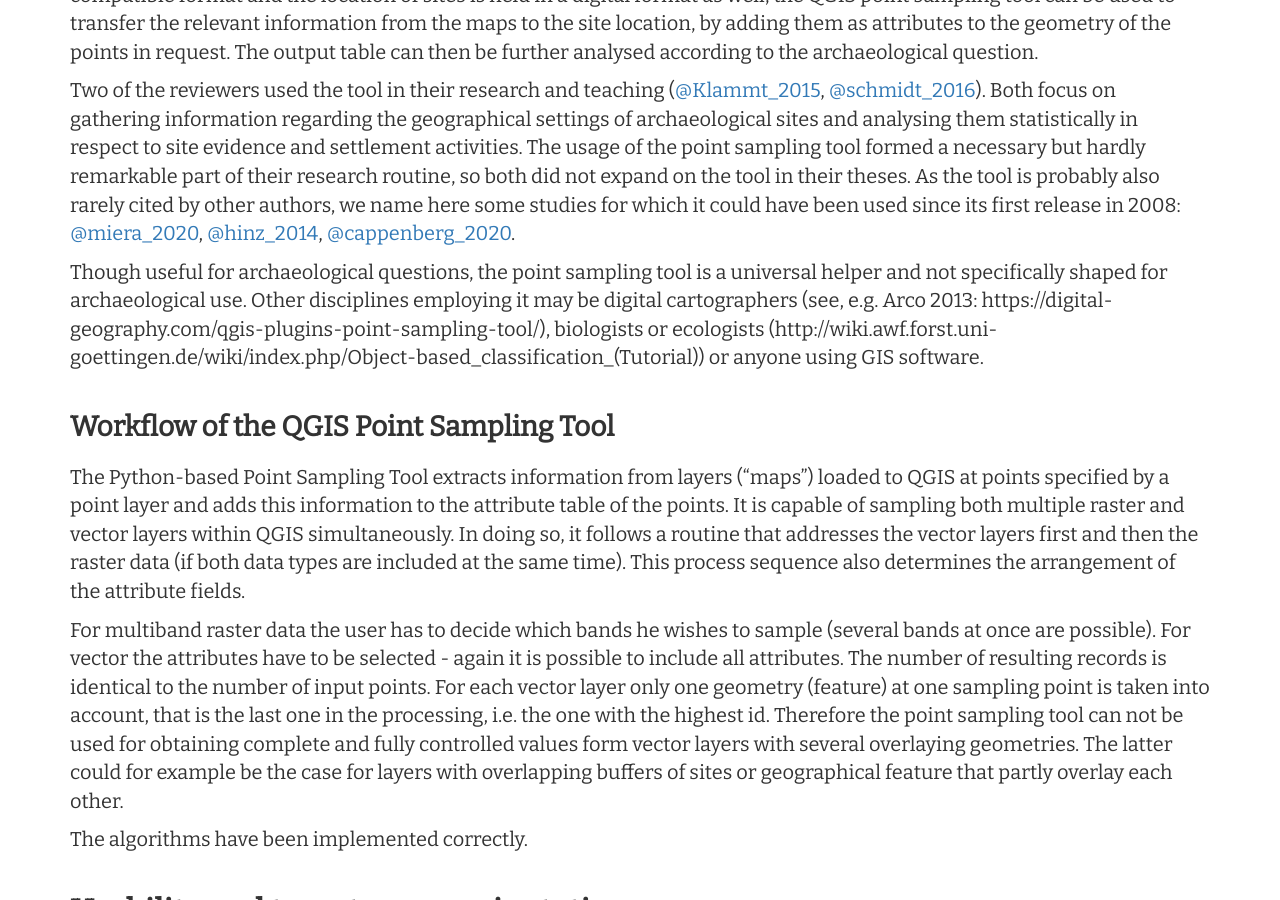
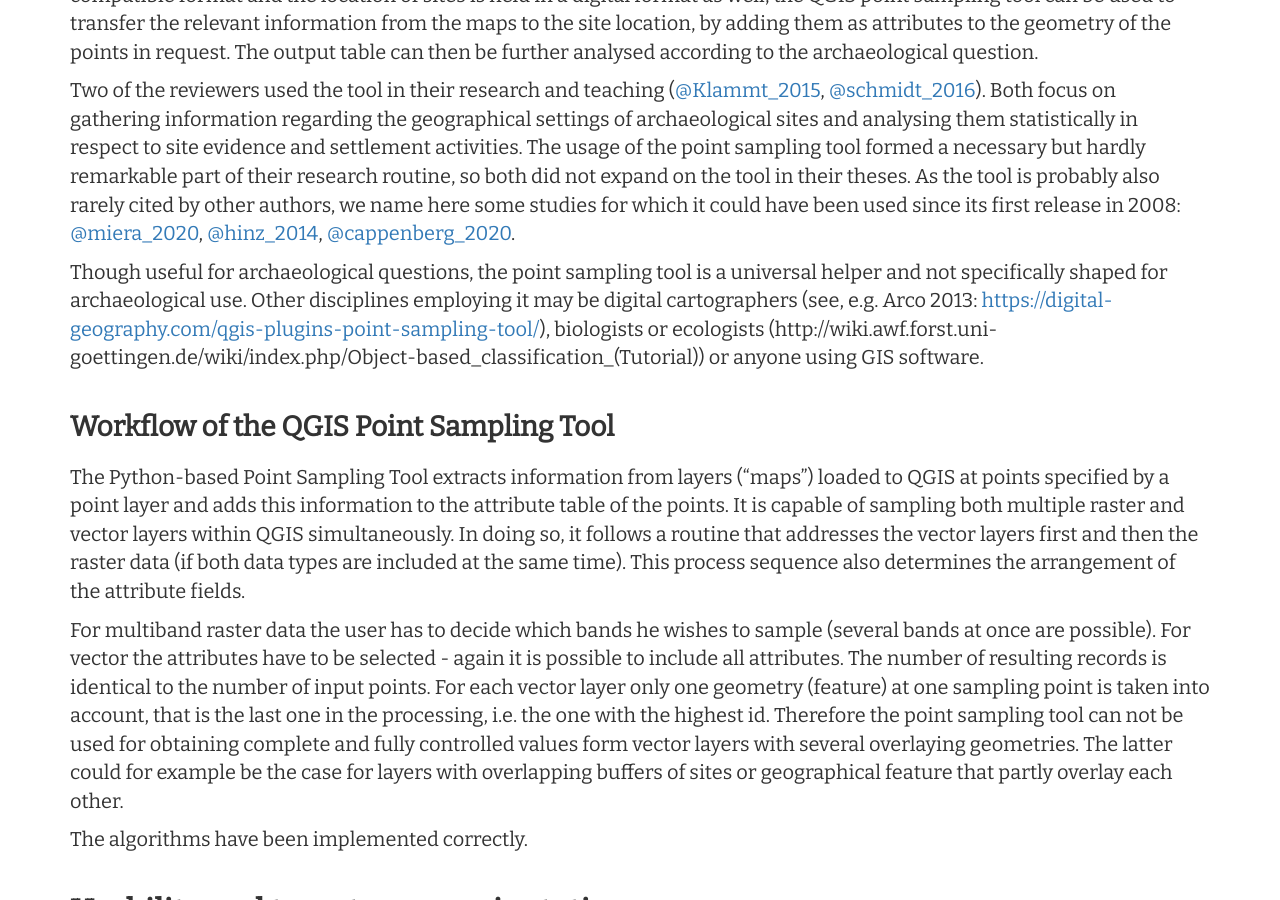
Before and after one commit to Research-Squirrel-Engineers/DGUF_PointSamplingTool, a Jekyll site: the page built from Review_Draft.md, in a window 1280 px wide and 900 px high, scrolled down 1252 px. Built offline with Jekyll 4.4.1, drawn with Linux system fonts in a browser that asks for light colours; nearby versions of some CDN libraries; part of the change alters nothing that is shown.

```diff
--- a/Review_Draft.md
+++ b/Review_Draft.md
@@ -87,7 +87,7 @@ Here, the Point Sampling Tool serves as a workhorse, as it is designed to facili
 
 Two of the reviewers used the tool in their research and teaching ([@Klammt_2015](#Klammt_2015), [@schmidt_2016](#schmidt_2016)). Both focus on gathering information regarding the geographical settings of archaeological sites and analysing them statistically in respect to site evidence and settlement activities. The usage of the point sampling tool formed a necessary but hardly remarkable part of their research routine, so both did not expand on the tool in their theses. As the tool is probably also rarely cited by other authors, we name here some studies for which it could have been used since its first release in 2008: [@miera_2020](#miera_2020), [@hinz_2014](#hinz_2014]), [@cappenberg_2020](#cappenberg_2020).
 
-Though useful for archaeological questions, the point sampling tool is a universal helper and not specifically shaped for archaeological use. Other disciplines employing it may be digital cartographers (see, e.g. Arco 2013: https://digital-geography.com/qgis-plugins-point-sampling-tool/), biologists or ecologists (http://wiki.awf.forst.uni-goettingen.de/wiki/index.php/Object-based_classification_(Tutorial)) or anyone using GIS software.
+Though useful for archaeological questions, the point sampling tool is a universal helper and not specifically shaped for archaeological use. Other disciplines employing it may be digital cartographers (see, e.g. Arco 2013: [https://digital-geography.com/qgis-plugins-point-sampling-tool/](https://digital-geography.com/qgis-plugins-point-sampling-tool/)), biologists or ecologists (http://wiki.awf.forst.uni-goettingen.de/wiki/index.php/Object-based_classification_(Tutorial)) or anyone using GIS software.
 
 #### Workflow of the QGIS Point Sampling Tool
 
```
